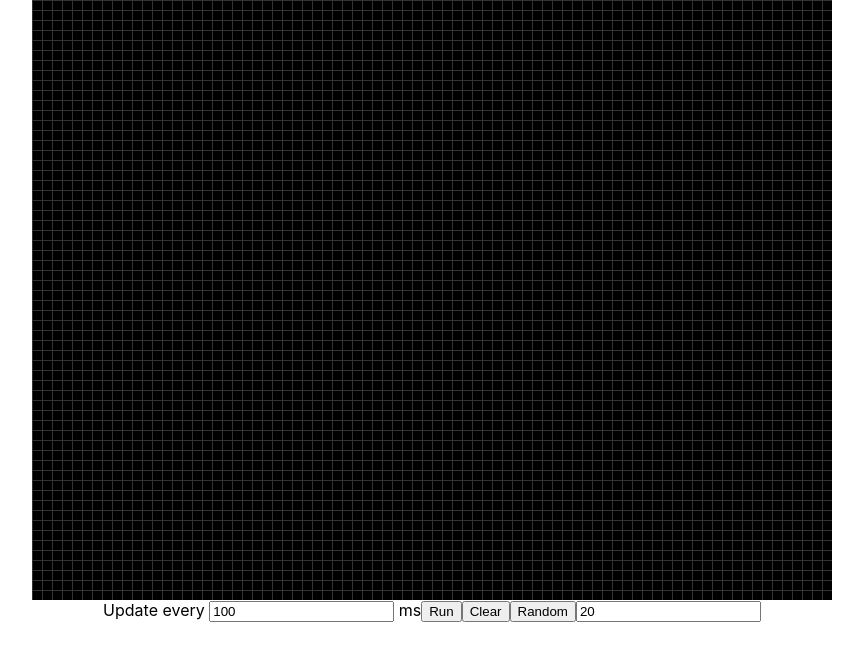
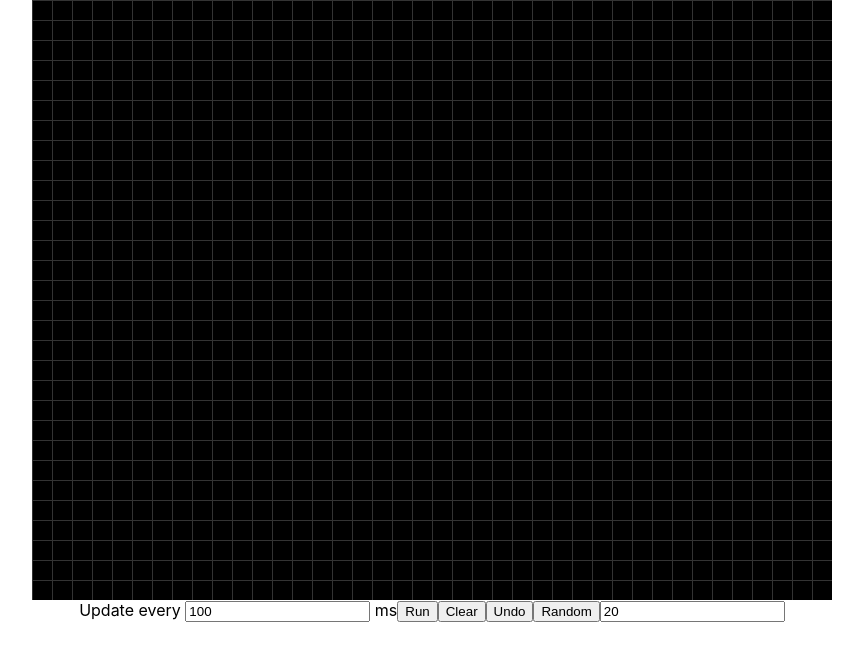
Before and after one commit to Brice1994/game-of-life, a React (Create React App) app: page / in a window 1280 px wide. Shown: the top 660 px of the page, without its empty margins (208-1071 px from the left). Built offline with nearby package versions, Linux system fonts and the light colour scheme.

Commit message:
change app style

```diff
--- a/src/App.tsx
+++ b/src/App.tsx
@@ -1,5 +1,4 @@
 import React from 'react';
-import logo from './logo.svg';
 import Game from './Game';
 import './App.css';
 
--- a/src/Cell.tsx
+++ b/src/Cell.tsx
@@ -3,8 +3,8 @@ import {CELL_SIZE} from "./Game";
 export default class Cell extends React.Component<any, any> {
 
     render() {
-        const { x, y } = this.props;
-        let cellStyle = {left: `${CELL_SIZE * x + 1}px`,top: `${CELL_SIZE * y + 1}px`,width: `${CELL_SIZE - 1}px`,height: `${CELL_SIZE - 1}px`      }
+        const { x, y, style } = this.props;
+        let cellStyle = {style, left: `${CELL_SIZE * x + 1}px`,top: `${CELL_SIZE * y + 1}px`,width: `${CELL_SIZE - 1}px`,height: `${CELL_SIZE - 1}px`      }
         return (
             <div className="Cell" style={cellStyle} />
         );
--- a/src/Game.tsx
+++ b/src/Game.tsx
@@ -2,17 +2,18 @@ import React from 'react';
 import './Game.css'
 import Cell from "./Cell";
 
-export const CELL_SIZE = 10;
+export const CELL_SIZE = 20;
 const WIDTH = 800;
 const HEIGHT = 600;
 
 class Game extends React.Component<any, any>{
-    state: {cells: {x: number, y: number}[], interval: number, isRunning: boolean, frequency: number} = {
+    state: {cells: {x: number, y: number, style: any}[], interval: number, isRunning: boolean, frequency: number} = {
         cells: [],
         interval: 100,
         isRunning: false,
         frequency: 20
     }
+    saved: boolean[][] = [[]];
     rows: number;
     cols: number;
     board: any;
@@ -64,6 +65,7 @@ class Game extends React.Component<any, any>{
         return board;
     }
     runGame() {
+        this.saved = this.board.map((b: boolean[]) => b.slice());
         this.setState({
             isRunning: true
         })
@@ -125,7 +127,7 @@ class Game extends React.Component<any, any>{
         for(let y = 0; y < this.rows; y++){
             for(let x = 0; x < this.cols; x++){
                 if(this.board[y][x]){
-                    cells.push({x,y});
+                    cells.push({x,y, style: {background: "green"}});
                 }
             }
         }
@@ -150,6 +152,12 @@ class Game extends React.Component<any, any>{
             frequency: event.target.value
         })
     }
+    undo(){
+        this.board = this.saved;
+        this.setState({
+            cells: this.makeCells()
+        })
+    }
     render() {
         const {cells} = this.state;
         return (
@@ -157,7 +165,7 @@ class Game extends React.Component<any, any>{
                 <div onClick={(e) => this.handleClick(e)} ref={(n) => {this.boardRef = n}} className="Board" style={{width: WIDTH, height: HEIGHT, backgroundSize: `${CELL_SIZE}px ${CELL_SIZE}px`}}>
                     {cells.map((c) => {
                         return (
-                            <Cell x={c.x} y={c.y} key={`${c.x},${c.y}`}/>
+                            <Cell style={c.style} x={c.x} y={c.y} key={`${c.x},${c.y}`}/>
                         )
                     })}
                 </div>
@@ -166,6 +174,7 @@ class Game extends React.Component<any, any>{
                     {this.state.isRunning ? <button className="button" onClick={() => this.stopGame()}>Stop</button> :
                         <button className="button" onClick={() => this.runGame()}>Run</button>}
                         <button className="button" onClick={() => this.clear()}>Clear</button>
+                        <button className="button" onClick={() => this.undo()}>Undo</button>
                         <button className="button" onClick={() => this.random()}>Random</button>
                         <input onChange={(e) => this.handleFrequencyChange(e)} value={this.state.frequency}/>
                 </div>
```
